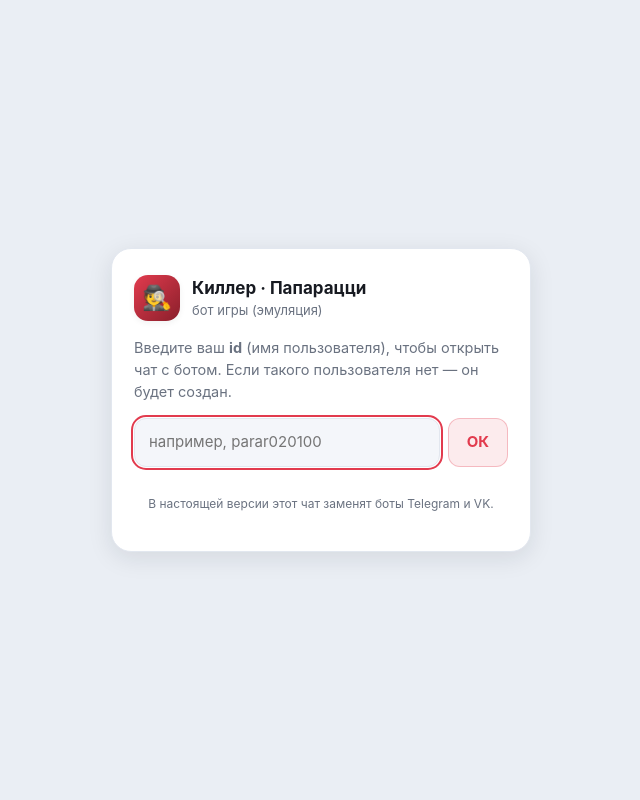
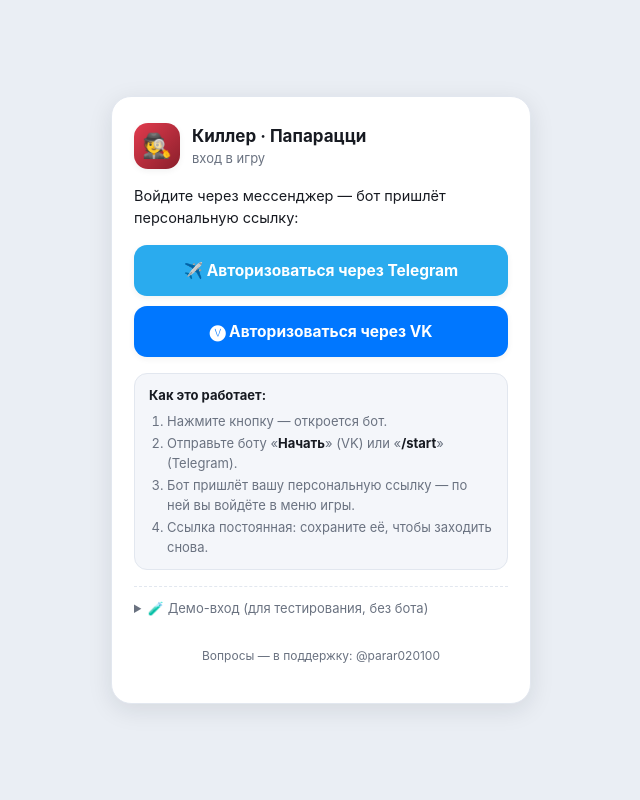
Before and after one commit to parar020100/killer-game-web, a FastAPI app: page / in a window 1280 px wide. Shown: the whole page, without its empty margins (319-959 px from the left). Run offline with FastAPI, Linux system fonts and the light colour scheme; data comes from the database, SQL or seed files in the repository; parts of the project's set-up code (start-up, migrations or seed data) failed here and were passed over.

Commit message:
Лендинг: вход через Telegram/VK; фикс невалидного ?user=
- страница входа переделана: кнопки «Авторизоваться через Telegram/VK» (открывают
  диалог с ботом — t.me/<bot>?start=login и vk.me/<screen>), краткое пояснение
  «как это работает»; демо-вход по нику — только в dev-режиме;
- config: TELEGRAM_BOT_USERNAME, VK_BOT_URL (+ шаблон);
- баг: ?user=<несуществующий> больше не открывает меню из cookie — при явном,
  но невалидном ?user= возвращаем None (редирект на /), открываем только
  действительные адреса.

Co-Authored-By: Claude Opus 4.8 <noreply@anthropic.com>

```diff
--- a/app.py
+++ b/app.py
@@ -191,11 +191,13 @@ def _dev_source(request: Request):
 
 def current_user(request: Request):
     # Отладочный ?user= (+ опц. ?source=) имеет приоритет над cookie и не трогает сессию.
+    # ВАЖНО: если ?user= задан ЯВНО, но не разрешается в существующего пользователя —
+    # возвращаем None (НЕ откатываемся на cookie), чтобы открывались только
+    # действительные адреса, а не «чужое» меню из cookie при опечатке в нике.
     if config.ALLOW_DEV_LOGIN:
-        user = _resolve_user_param(request.query_params.get("user"),
-                                   request.query_params.get("source"))
-        if user is not None:
-            return user
+        raw = request.query_params.get("user")
+        if raw is not None and raw.strip() != "":
+            return _resolve_user_param(raw, request.query_params.get("source"))
     uid = request.session.get("uid")
     return User.by_id(uid) if uid else None
 
@@ -747,10 +749,28 @@ def apply_action(action: str, user: User):
 # Чат с ботом (эмуляция) + вход по ссылке
 # ---------------------------------------------------------------------------
 
+def tg_bot_url() -> str:
+    """Ссылка, открывающая диалог с Telegram-ботом (с кнопкой Start → /start)."""
+    u = (getattr(config, "TELEGRAM_BOT_USERNAME", "") or "").strip().lstrip("@")
+    return f"https://t.me/{u}?start=login" if u else ""
+
+
+def vk_bot_url() -> str:
+    """Ссылка, открывающая диалог с VK-сообществом (с кнопкой «Начать»)."""
+    url = (getattr(config, "VK_BOT_URL", "") or "").strip()
+    if not url:
+        return ""
+    screen = url.rstrip("/").split("/")[-1]
+    return f"https://vk.me/{screen}" if screen else url
+
+
 @app.get("/", response_class=HTMLResponse)
 def chat_entry(request: Request):
-    return templates.TemplateResponse(request, "chat_entry.html",
-                                      {"support_contact": app_settings.support_contact()})
+    return templates.TemplateResponse(
+        request, "chat_entry.html",
+        _ctx(request, support_contact=app_settings.support_contact(),
+             tg_url=tg_bot_url(), vk_url=vk_bot_url()),
+    )
 
 
 @app.get("/chat")
--- a/config.template.py
+++ b/config.template.py
@@ -32,6 +32,10 @@ VK_GROUP_TOKEN = os.getenv("VK_GROUP_TOKEN", "")
 VK_GROUP_ID = os.getenv("VK_GROUP_ID", "")   # число, id сообщества (без минуса)
 VK_API_VERSION = "5.199"
 
+# Ссылки на ботов для страницы входа (кнопки «Авторизоваться через …»).
+TELEGRAM_BOT_USERNAME = os.getenv("TELEGRAM_BOT_USERNAME", "")   # напр. @my_game_bot
+VK_BOT_URL = os.getenv("VK_BOT_URL", "")                         # напр. https://vk.com/my_game
+
 # Базовый адрес сайта — из него бот собирает ссылку входа (/login?token=...).
 # В проде укажите публичный адрес (напр. https://killer.example.com).
 APP_BASE_URL = os.getenv("APP_BASE_URL", "http://127.0.0.1:8000")
--- a/templates/chat_entry.html
+++ b/templates/chat_entry.html
@@ -3,12 +3,13 @@
 <head>
 <meta charset="UTF-8">
 <meta name="viewport" content="width=device-width, initial-scale=1.0, viewport-fit=cover">
-<title>Киллер / Папарацци — бот</title>
+<title>Киллер / Папарацци — вход</title>
 <style>
   :root {
     --bg: #eaeef4; --surface: #ffffff; --btn-bg: #f4f6fa; --btn-bg-hover: #eaeef4;
     --text: #171a21; --text-dim: #6a7280; --border: #e2e7ef;
     --accent: #e23b4e; --accent-soft: rgba(226,59,78,.10); --accent-border: rgba(226,59,78,.28);
+    --tg: #2aabee; --vk: #0077ff;
     --shadow: 0 6px 24px rgba(23,26,40,.10); --shadow-sm: 0 2px 6px rgba(23,26,40,.06);
   }
   @media (prefers-color-scheme: dark) {
@@ -16,6 +17,7 @@
       --bg: #0e1116; --surface: #191d24; --btn-bg: #222831; --btn-bg-hover: #2a313b;
       --text: #e9ecf1; --text-dim: #9aa4b2; --border: #2a313b;
       --accent: #ff5069; --accent-soft: rgba(255,80,105,.14); --accent-border: rgba(255,80,105,.35);
+      --tg: #3db4f2; --vk: #4d94ff;
       --shadow: 0 8px 30px rgba(0,0,0,.45); --shadow-sm: 0 2px 8px rgba(0,0,0,.35);
     }
   }
@@ -41,20 +43,37 @@
   }
   .head .name { font-weight: 700; font-size: 17px; }
   .head .sub { font-size: 13px; color: var(--text-dim); }
-  p.lead { margin: 0; font-size: 14.5px; color: var(--text-dim); }
-  form { display: flex; gap: 8px; }
-  input[type=text] {
-    flex: 1; min-width: 0; font: inherit; font-size: 15px; padding: 12px 14px;
-    border: 1px solid var(--border); border-radius: 12px; background: var(--btn-bg); color: var(--text);
+  p.lead { margin: 0; font-size: 14.5px; }
+  .auth { display: flex; flex-direction: column; gap: 10px; }
+  .auth a {
+    display: flex; align-items: center; justify-content: center; gap: 9px;
+    font: inherit; font-weight: 650; font-size: 15.5px; padding: 14px 16px;
+    border-radius: 13px; text-decoration: none; color: #fff; box-shadow: var(--shadow-sm);
   }
-  input[type=text]:focus { outline: 2px solid var(--accent); outline-offset: 1px; }
-  button {
+  .auth a.tg { background: var(--tg); }
+  .auth a.vk { background: var(--vk); }
+  .auth a:hover { filter: brightness(1.05); }
+  .auth a.disabled { background: var(--btn-bg); color: var(--text-dim);
+    border: 1px dashed var(--border); pointer-events: none; box-shadow: none; }
+  .how {
+    background: var(--btn-bg); border: 1px solid var(--border); border-radius: 13px;
+    padding: 12px 14px; font-size: 13px; color: var(--text-dim);
+  }
+  .how b { color: var(--text); }
+  .how ol { margin: 6px 0 0; padding-left: 18px; display: flex; flex-direction: column; gap: 3px; }
+  .foot { font-size: 12px; color: var(--text-dim); text-align: center; }
+  details.demo { border-top: 1px dashed var(--border); padding-top: 12px; }
+  details.demo summary { cursor: pointer; font-size: 13px; color: var(--text-dim); }
+  details.demo form { display: flex; gap: 8px; margin-top: 10px; }
+  details.demo input {
+    flex: 1; min-width: 0; font: inherit; font-size: 14px; padding: 10px 12px;
+    border: 1px solid var(--border); border-radius: 10px; background: var(--surface); color: var(--text);
+  }
+  details.demo button {
     appearance: none; border: 1px solid var(--accent-border); background: var(--accent-soft);
-    color: var(--accent); font: inherit; font-weight: 650; font-size: 15px;
-    padding: 12px 18px; border-radius: 12px; cursor: pointer;
+    color: var(--accent); font: inherit; font-weight: 650; padding: 10px 16px;
+    border-radius: 10px; cursor: pointer;
   }
-  button:hover { filter: brightness(1.05); }
-  .foot { font-size: 12px; color: var(--text-dim); text-align: center; }
 </style>
 </head>
 <body>
@@ -63,17 +82,47 @@
       <div class="logo">🕵️</div>
       <div>
         <div class="name">Киллер · Папарацци</div>
-        <div class="sub">бот игры (эмуляция)</div>
+        <div class="sub">вход в игру</div>
       </div>
     </div>
-    <p class="lead">Введите ваш <b>id</b> (имя пользователя), чтобы открыть чат с ботом.
-      Если такого пользователя нет — он будет создан.</p>
-    <form action="/chat" method="get">
-      <input type="text" name="id" placeholder="например, parar020100" autofocus
-             autocomplete="off" autocapitalize="off" spellcheck="false">
-      <button type="submit">ОК</button>
-    </form>
-    <p class="foot">В настоящей версии этот чат заменят боты Telegram и VK.</p>
+
+    <p class="lead">Войдите через мессенджер — бот пришлёт персональную ссылку:</p>
+
+    <div class="auth">
+      {% if tg_url %}
+      <a class="tg" href="{{ tg_url }}" target="_blank" rel="noopener">✈️ Авторизоваться через Telegram</a>
+      {% else %}
+      <a class="tg disabled">✈️ Telegram-бот не настроен</a>
+      {% endif %}
+      {% if vk_url %}
+      <a class="vk" href="{{ vk_url }}" target="_blank" rel="noopener">🅥 Авторизоваться через VK</a>
+      {% else %}
+      <a class="vk disabled">🅥 VK-бот не настроен</a>
+      {% endif %}
+    </div>
+
+    <div class="how">
+      <b>Как это работает:</b>
+      <ol>
+        <li>Нажмите кнопку — откроется бот.</li>
+        <li>Отправьте боту «<b>Начать</b>» (VK) или «<b>/start</b>» (Telegram).</li>
+        <li>Бот пришлёт вашу персональную ссылку — по ней вы войдёте в меню игры.</li>
+        <li>Ссылка постоянная: сохраните её, чтобы заходить снова.</li>
+      </ol>
+    </div>
+
+    {% if allow_dev %}
+    <details class="demo">
+      <summary>🧪 Демо-вход (для тестирования, без бота)</summary>
+      <form action="/chat" method="get">
+        <input type="text" name="id" placeholder="ник, напр. parar020100"
+               autocomplete="off" autocapitalize="off" spellcheck="false">
+        <button type="submit">Открыть</button>
+      </form>
+    </details>
+    {% endif %}
+
+    <p class="foot">Вопросы — в поддержку: {{ support_contact }}</p>
   </main>
 </body>
 </html>
```
